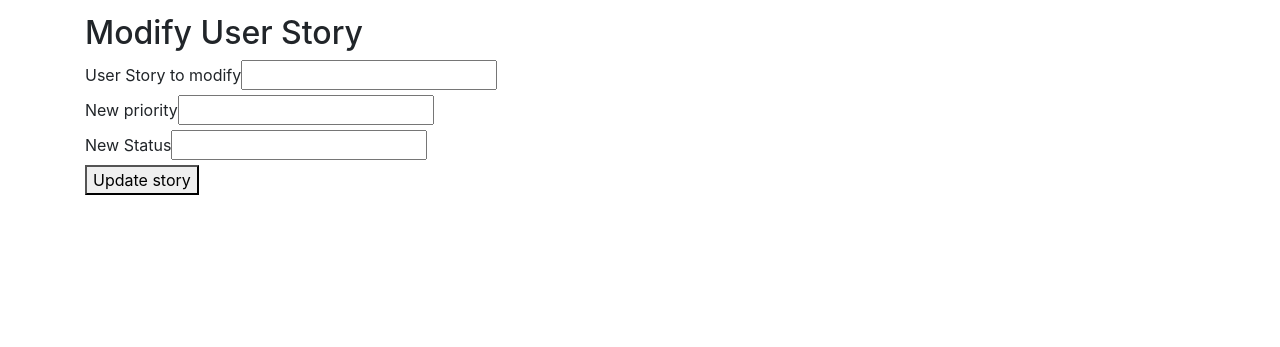
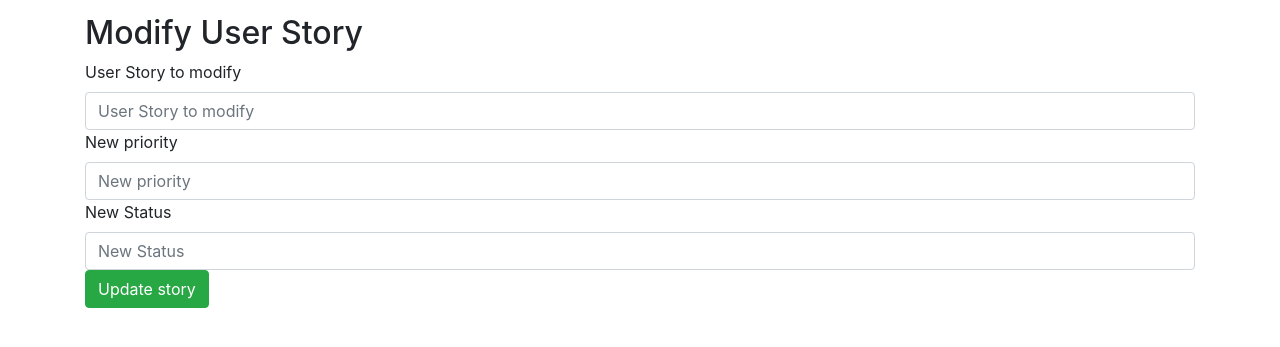
Before and after one commit to nikomn/scrumtracker, a React (Create React App) app in the folder frontend/: page / in a window 1280 px wide. Shown: the part 415-762 px from the top of the page. Built offline with nearby package versions, Linux system fonts and the light colour scheme; no server answers.

Commit message:
Storyn muokkausformin tyylittely

```diff
--- a/frontend/src/components/ModifyUserStory.js
+++ b/frontend/src/components/ModifyUserStory.js
@@ -1,4 +1,5 @@
 import React, { useState } from 'react'
+import { Form, Button } from 'react-bootstrap'
 
 const ModifyUserStory = ( { stories, updateUserStory }) => {
   const [story, setStory] = useState('')
@@ -27,38 +28,40 @@ const ModifyUserStory = ( { stories, updateUserStory }) => {
   return (
     <div className="addUserStoryForm">
       <h2>Modify User Story</h2>
-      <form onSubmit={modifyStory}>
-        <label>
-            User Story to modify
-        </label>
-        <input id='modify-story-input'
-          type='text'
-          value={story}
-          onChange={({ target }) => setStory(target.value)}
-        />
-        <div>
-          <label>
-            New priority
-          </label>
-          <input id='modify-priority-input'
-            type='number'
+      <Form onSubmit={modifyStory}>
+        <Form.Group>
+          <Form.Label>User Story to modify</Form.Label>
+          <Form.Control
+            id='modify-story-input'
+            type="text"
+            name="userstory"
+            value={story}
+            placeholder="User Story to modify"
+            onChange={({ target }) => setStory(target.value)}
+          />
+          <Form.Label>New priority</Form.Label>
+          <Form.Control
+            id='modify-priority-input'
+            type="number"
+            name="priority"
             value={newPriority}
+            placeholder="New priority"
             onChange={({ target }) => setNewPriority(target.value)}
           />
-        </div>
-        <div>
-          <label>
-            New Status
-          </label>
-          <input id='modify-status-input'
-            type='text'
+          <Form.Label>New Status</Form.Label>
+          <Form.Control
+            id='modify-status-input'
+            type="text"
+            name="status"
             value={newStatus}
+            placeholder="New Status"
             onChange={({ target }) => setNewStatus(target.value)}
           />
-        </div>
-
-        <button type='submit'>Update story</button>
-      </form>
+          <Button variant="success" type="submit">
+          Update story
+          </Button>
+        </Form.Group>
+      </Form>
     </div>
   )
 }
```
